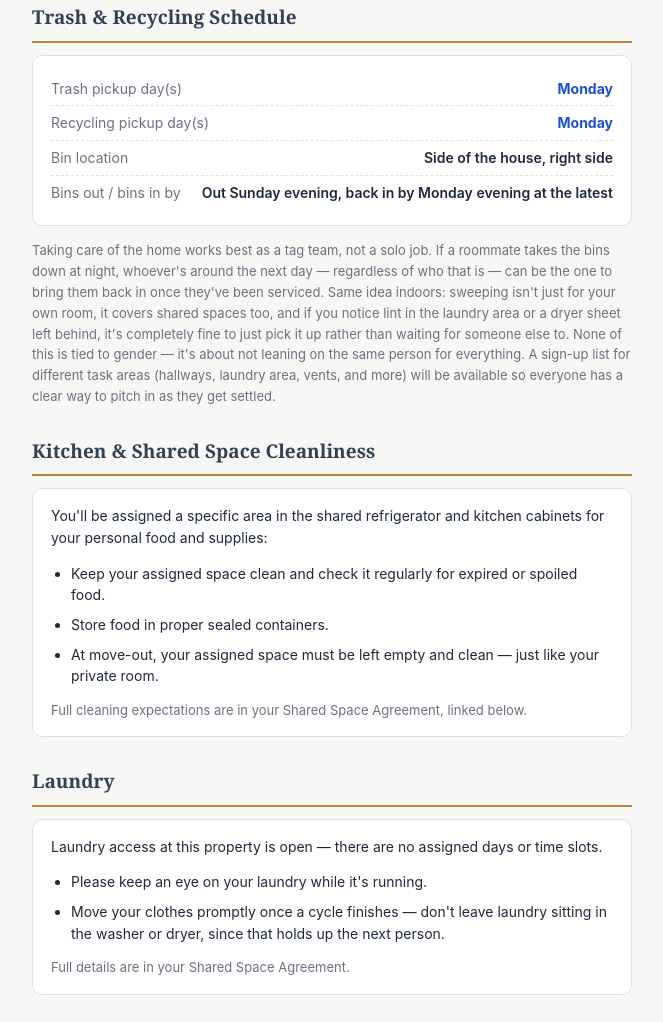
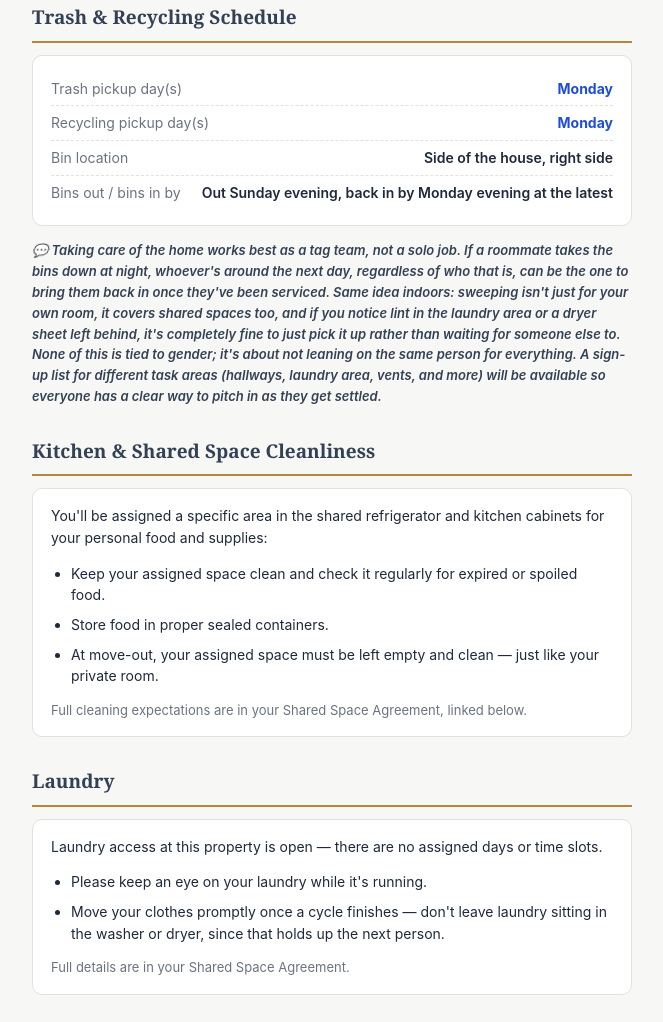
Before and after one commit to SicairosPropertyGroup/35th-Haven-Welcome, a plain HTML site: page index.html in a window 1280 px wide. Shown: the part 2771-3793 px from the top of the page, without its empty margins (308-971 px from the left). Drawn offline with Linux system fonts and the light colour scheme.

Commit message:
Add files via upload

```diff
--- a/index.html
+++ b/index.html
@@ -283,7 +283,7 @@
         <div class="row"><span class="label">Bin location</span><span class="value placeholder">Side of the house, right side</span></div>
         <div class="row"><span class="label">Bins out / bins in by</span><span class="value placeholder">Out Sunday evening, back in by Monday evening at the latest</span></div>
       </div>
-      <p class="doc-note" style="margin-top:14px; line-height:1.6;">Taking care of the home works best as a tag team, not a solo job. If a roommate takes the bins down at night, whoever's around the next day — regardless of who that is — can be the one to bring them back in once they've been serviced. Same idea indoors: sweeping isn't just for your own room, it covers shared spaces too, and if you notice lint in the laundry area or a dryer sheet left behind, it's completely fine to just pick it up rather than waiting for someone else to. None of this is tied to gender — it's about not leaning on the same person for everything. A sign-up list for different task areas (hallways, laundry area, vents, and more) will be available so everyone has a clear way to pitch in as they get settled.</p>
+      <p class="doc-note" style="margin-top:14px; line-height:1.6; font-weight:600; font-style:italic; color:#334155;">💬 Taking care of the home works best as a tag team, not a solo job. If a roommate takes the bins down at night, whoever's around the next day, regardless of who that is, can be the one to bring them back in once they've been serviced. Same idea indoors: sweeping isn't just for your own room, it covers shared spaces too, and if you notice lint in the laundry area or a dryer sheet left behind, it's completely fine to just pick it up rather than waiting for someone else to. None of this is tied to gender; it's about not leaning on the same person for everything. A sign-up list for different task areas (hallways, laundry area, vents, and more) will be available so everyone has a clear way to pitch in as they get settled.</p>
     </section>
 
     <section>
```
